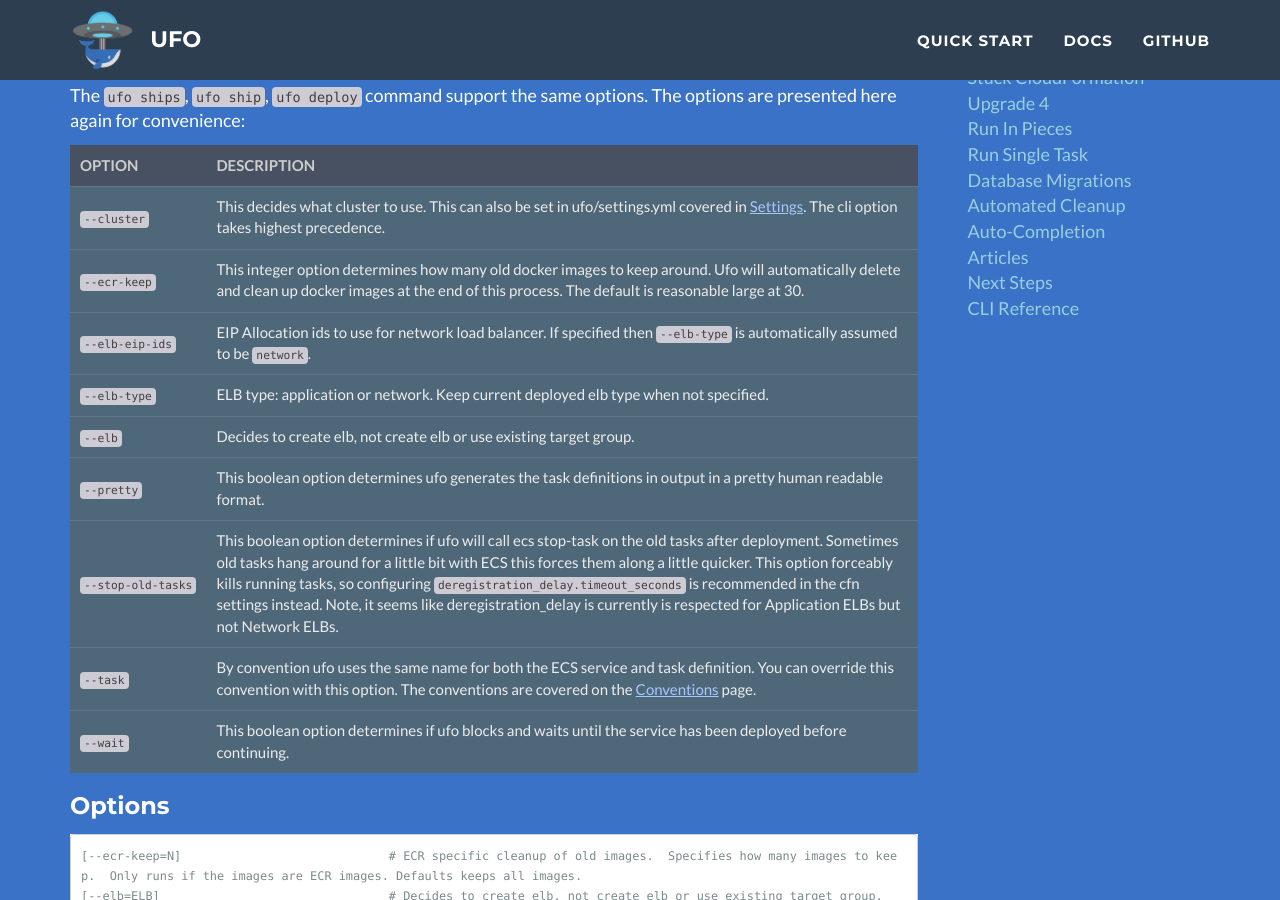
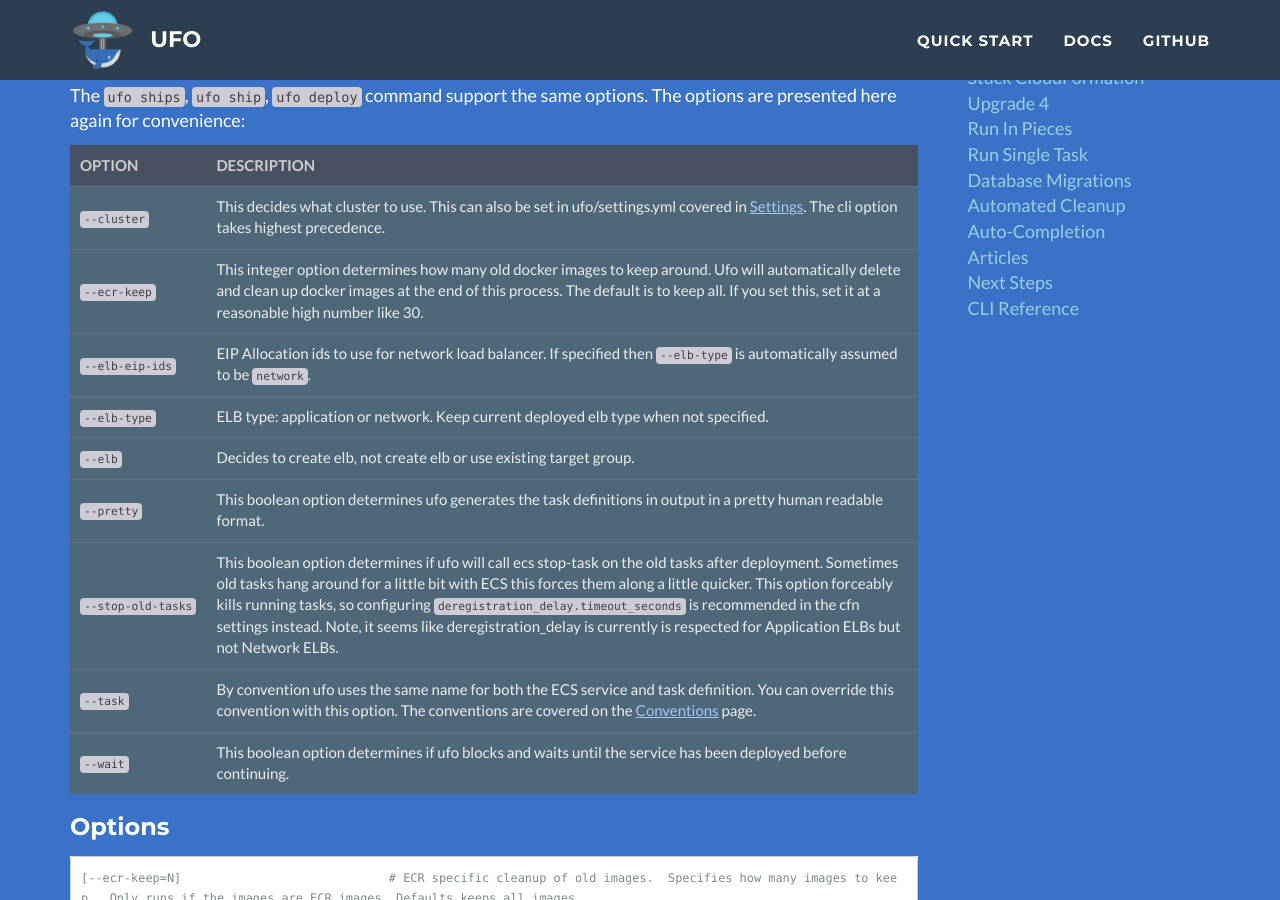
Before and after one commit to boltops-tools/ufo, a Jekyll site: the page built from docs/_reference/ufo-deploy.md, in a window 1280 px wide and 900 px high, scrolled down 902 px. Built offline with Jekyll 4.4.1, drawn with Linux system fonts in a browser that asks for light colours.

Commit message:
update docs

```diff
--- a/docs/_includes/ufo-ship-options.md
+++ b/docs/_includes/ufo-ship-options.md
@@ -2,7 +2,7 @@
 Option  | Description
 ------------- | -------------
 `--cluster`  | This decides what cluster to use.  This can also be set in ufo/settings.yml covered in [Settings]({% link _docs/settings.md %}).  The cli option takes highest precedence.
-`--ecr-keep`  | This integer option determines how many old docker images to keep around.  Ufo will automatically delete and clean up docker images at the end of this process. The default is reasonable large at 30.
+`--ecr-keep`  | This integer option determines how many old docker images to keep around.  Ufo will automatically delete and clean up docker images at the end of this process. The default is to keep all.  If you set this, set it at a reasonable high number like 30.
 `--elb-eip-ids` | EIP Allocation ids to use for network load balancer.  If specified then `--elb-type` is automatically assumed to be `network`.
 `--elb-type` |  ELB type: application or network. Keep current deployed elb type when not specified.
 `--elb` | Decides to create elb, not create elb or use existing target group.
```
